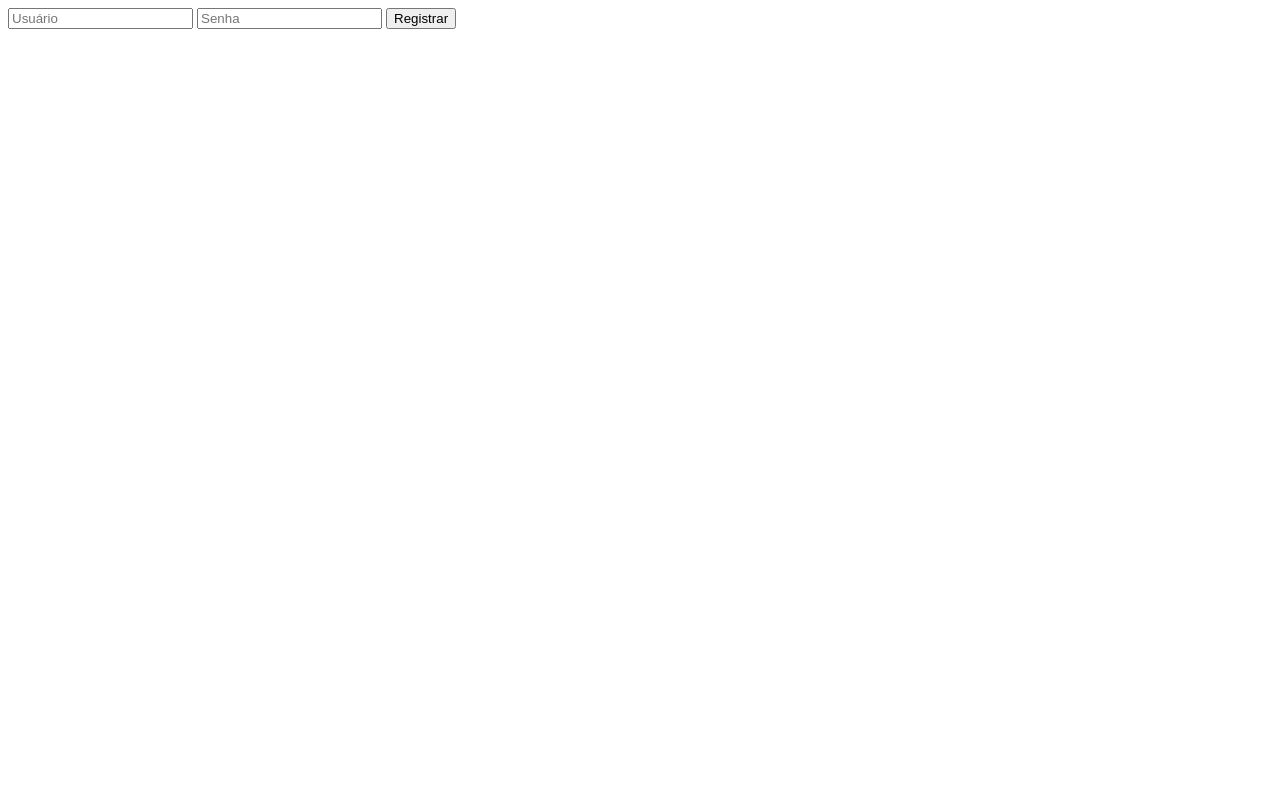
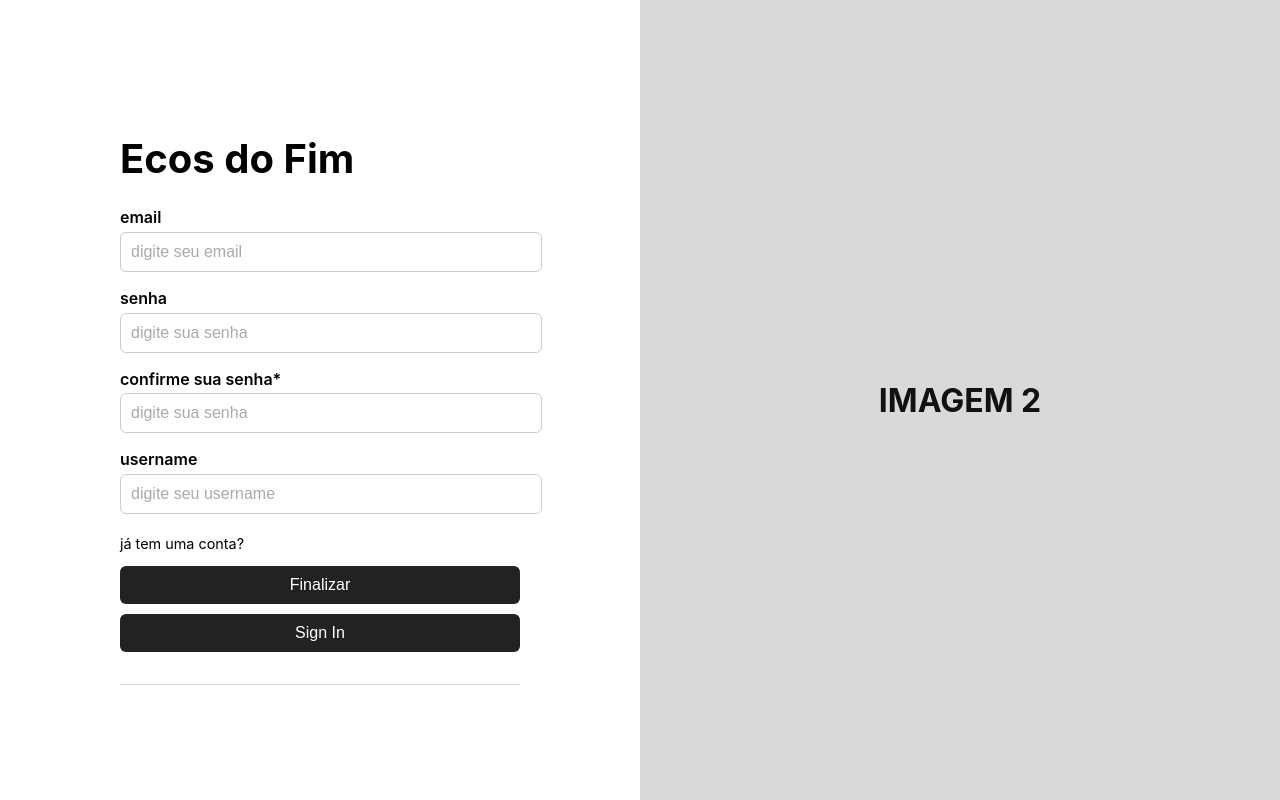
Before and after one commit to majufponte/Projeto-FDS-2025.2, a Django app: page /register/ in a window 1280 px wide. Before the commit the page is almost empty. Run offline with Django 5.2, Linux system fonts and the light colour scheme.

Commit message:
atualizando register.html

```diff
--- a/templates/register.html
+++ b/templates/register.html
@@ -1,6 +1,116 @@
-<form method="post">
-    {% csrf_token %}
-    <input type="text" name="username" placeholder="Usuário" required>
-    <input type="password" name="password" placeholder="Senha" required>
-    <button type="submit">Registrar</button>
-</form>
+<!DOCTYPE html>
+<html lang="pt-BR">
+<head>
+    <meta charset="UTF-8">
+    <meta name="viewport" content="width=device-width, initial-scale=1.0">
+    <title>Ecos do Fim - Registrar</title>
+    <style>
+        body {
+            margin: 0;
+            font-family: 'Inter', sans-serif;
+            height: 100vh;
+            display: flex;
+        }
+        .left {
+            width: 50%;
+            background-color: #fff;
+            display: flex;
+            justify-content: center;
+            align-items: center;
+        }
+        .form-container {
+            width: 70%;
+            max-width: 400px;
+        }
+        h1 {
+            font-size: 2.5rem;
+            font-weight: 700;
+            margin-bottom: 1.5rem;
+        }
+        label {
+            display: block;
+            margin-bottom: 0.3rem;
+            font-weight: 600;
+            text-transform: lowercase;
+        }
+        input {
+            width: 100%;
+            padding: 10px;
+            border: 1px solid #ccc;
+            border-radius: 6px;
+            margin-bottom: 1rem;
+            font-size: 1rem;
+        }
+        input::placeholder {
+            color: #aaa;
+        }
+        .buttons {
+            display: flex;
+            flex-direction: column;
+            gap: 0.6rem;
+            margin-top: 0.5rem;
+        }
+        button {
+            background-color: #222;
+            color: white;
+            padding: 10px;
+            border: none;
+            border-radius: 6px;
+            font-size: 1rem;
+            cursor: pointer;
+            transition: 0.2s;
+        }
+        button:hover {
+            background-color: #444;
+        }
+        .link-text {
+            margin-top: 0.3rem;
+            font-size: 0.9rem;
+        }
+        .right {
+            width: 50%;
+            background-color: #d9d9d9;
+            display: flex;
+            justify-content: center;
+            align-items: center;
+        }
+        .right h2 {
+            font-size: 2rem;
+            color: #111;
+            font-weight: 700;
+        }
+        hr {
+            margin-top: 2rem;
+            border: none;
+            border-top: 1px solid #ddd;
+        }
+    </style>
+</head>
+<body>
+    <div class="left">
+        <div class="form-container">
+            <h1>Ecos do Fim</h1>
+            <form method="post">
+                {% csrf_token %}
+                <label for="email">Email</label>
+                <input type="email" id="email" name="email" placeholder="digite seu email" required>
+                <label for="password">senha</label>
+                <input type="password" id="password" name="password" placeholder="digite sua senha" required>
+                <label for="confirm_password">confirme sua senha*</label>
+                <input type="password" id="confirm_password" name="confirm_password" placeholder="digite sua senha" required>
+                <label for="username">username</label>
+                <input type="text" id="username" name="username" placeholder="digite seu username" required>
+                <p class="link-text">já tem uma conta?</p>
+                <div class="buttons">
+                    <button type="submit">Finalizar</button>
+                    <button type="button">Sign In</button>
+                </div>
+            </form>
+            <hr>
+        </div>
+    </div>
+    <div class="right">
+        <h2>IMAGEM 2</h2>
+    </div>
+</body>
+</html>
```
